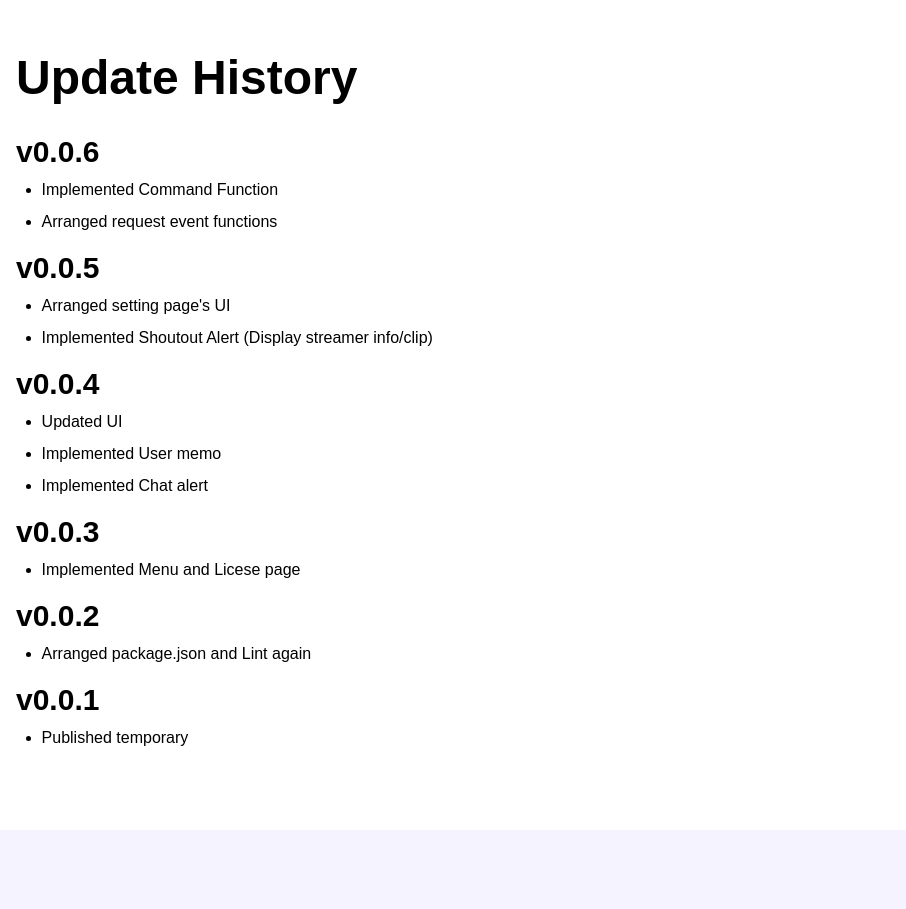
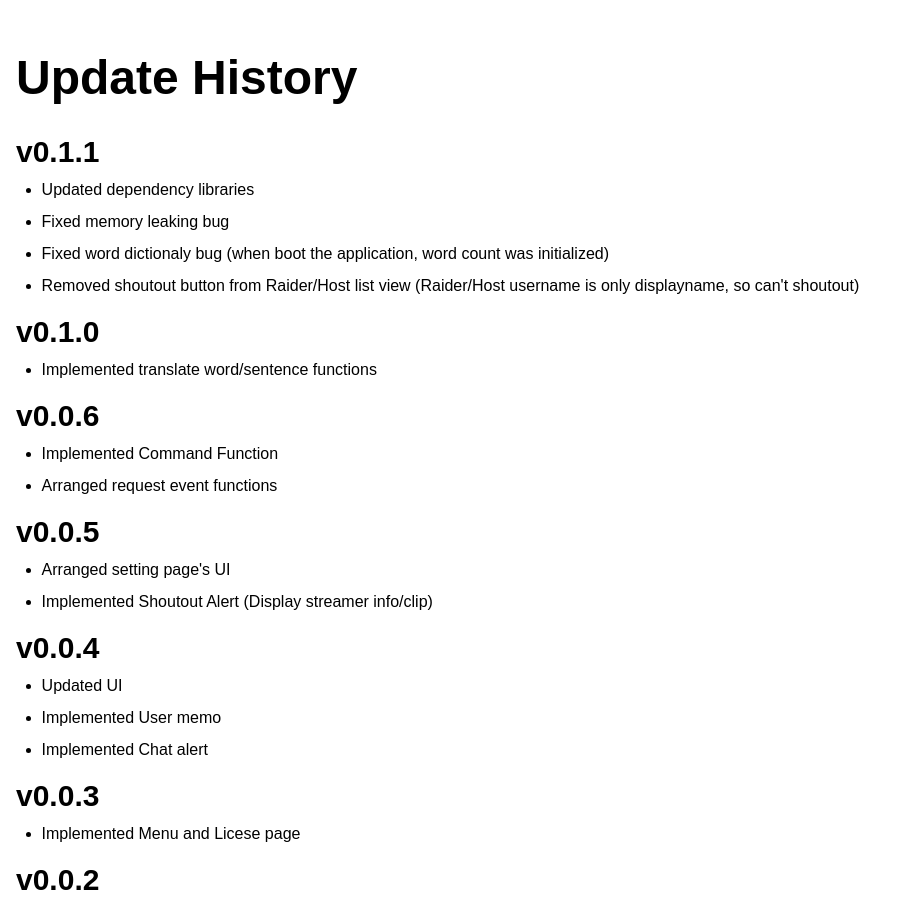
Before and after one commit to sushat4692/streaid-docs, a Next.js app: page / in a window 1280 px wide. Shown: the part 1020-1929 px from the top of the page, without its empty margins (0-906 px from the left). Built offline with nearby package versions, Linux system fonts and the light colour scheme.

Commit message:
Added 0.1.0, 0.1.1 history

```diff
--- a/components/History.tsx
+++ b/components/History.tsx
@@ -15,6 +15,39 @@ const HistoryComponent: React.FC = () => {
                         defaultMessage: "Update History",
                     })}
                 </h2>
+
+                <h3 className="headline--sub">v0.1.1</h3>
+                <ul className="list">
+                    <li className="list__item">
+                        {locale.getMessage({
+                            id: "Component.History.v0.1.1-1",
+                        })}
+                    </li>
+                    <li className="list__item">
+                        {locale.getMessage({
+                            id: "Component.History.v0.1.1-2",
+                        })}
+                    </li>
+                    <li className="list__item">
+                        {locale.getMessage({
+                            id: "Component.History.v0.1.1-3",
+                        })}
+                    </li>
+                    <li className="list__item">
+                        {locale.getMessage({
+                            id: "Component.History.v0.1.1-4",
+                        })}
+                    </li>
+                </ul>
+
+                <h3 className="headline--sub">v0.1.0</h3>
+                <ul className="list">
+                    <li className="list__item">
+                        {locale.getMessage({
+                            id: "Component.History.v0.1.0",
+                        })}
+                    </li>
+                </ul>
 
                 <h3 className="headline--sub">v0.0.6</h3>
                 <ul className="list">
--- a/lang/en-us.ts
+++ b/lang/en-us.ts
@@ -26,6 +26,13 @@ const messages = {
     "Component.Install.Button": "Download latest Version",
     // History
     "Component.History.Header": "Update History",
+    "Component.History.v0.1.1-1": "Updated dependency libraries",
+    "Component.History.v0.1.1-2": "Fixed memory leaking bug",
+    "Component.History.v0.1.1-3":
+        "Fixed word dictionaly bug (when boot the application, word count was initialized)",
+    "Component.History.v0.1.1-4":
+        "Removed shoutout button from Raider/Host list view (Raider/Host username is only displayname, so can't shoutout)",
+    "Component.History.v0.1.0": "Implemented translate word/sentence functions",
     "Component.History.v0.0.6-1": "Implemented Command Function",
     "Component.History.v0.0.6-2": "Arranged request event functions",
     "Component.History.v0.0.5-1": "Arranged setting page's UI",
--- a/lang/ja-jp.ts
+++ b/lang/ja-jp.ts
@@ -26,6 +26,13 @@ const messages = {
     "Component.Install.Button": "最新版をダウンロード",
     // History
     "Component.History.Header": "更新履歴",
+    "Component.History.v0.1.1-1": "依存ライブラリの更新",
+    "Component.History.v0.1.1-2": "メモリーリークバグの修正",
+    "Component.History.v0.1.1-3":
+        "単語辞書の修正 (アプリ起動時に検索回数がリセットされてしまうバグ)",
+    "Component.History.v0.1.1-4":
+        "レイド/ホストページからシャウトアウトボタンを削除 (レイド/ホストのユーザ名が表示名しか取得できないため)",
+    "Component.History.v0.1.0": "単語辞書（英>日のみ）、文章翻訳機能の追加",
     "Component.History.v0.0.6-1": "カスタムコマンド設定機能の実装",
     "Component.History.v0.0.6-2": "リクエストイベントの整理",
     "Component.History.v0.0.5-1": "設定ページのUI整理",
```
